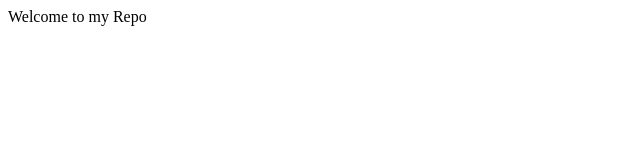
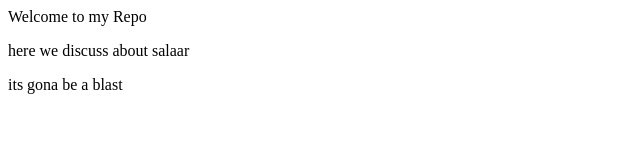
Before and after one commit to Akshitvoma/MyRepository, a plain HTML site: page index.html in a window 1280 px wide. Shown: the whole page, without its empty margins (0-640 px from the left). Drawn offline with Linux system fonts and the light colour scheme.

Commit message:
Rebal star

```diff
--- a/index.html
+++ b/index.html
@@ -1,5 +1,7 @@
 <html>
 <body>
 	<p> Welcome to my Repo </p>
+	<p> here we discuss about salaar </p>
+	<p> its gona be a blast </p>
 </body>
 </html>
```
